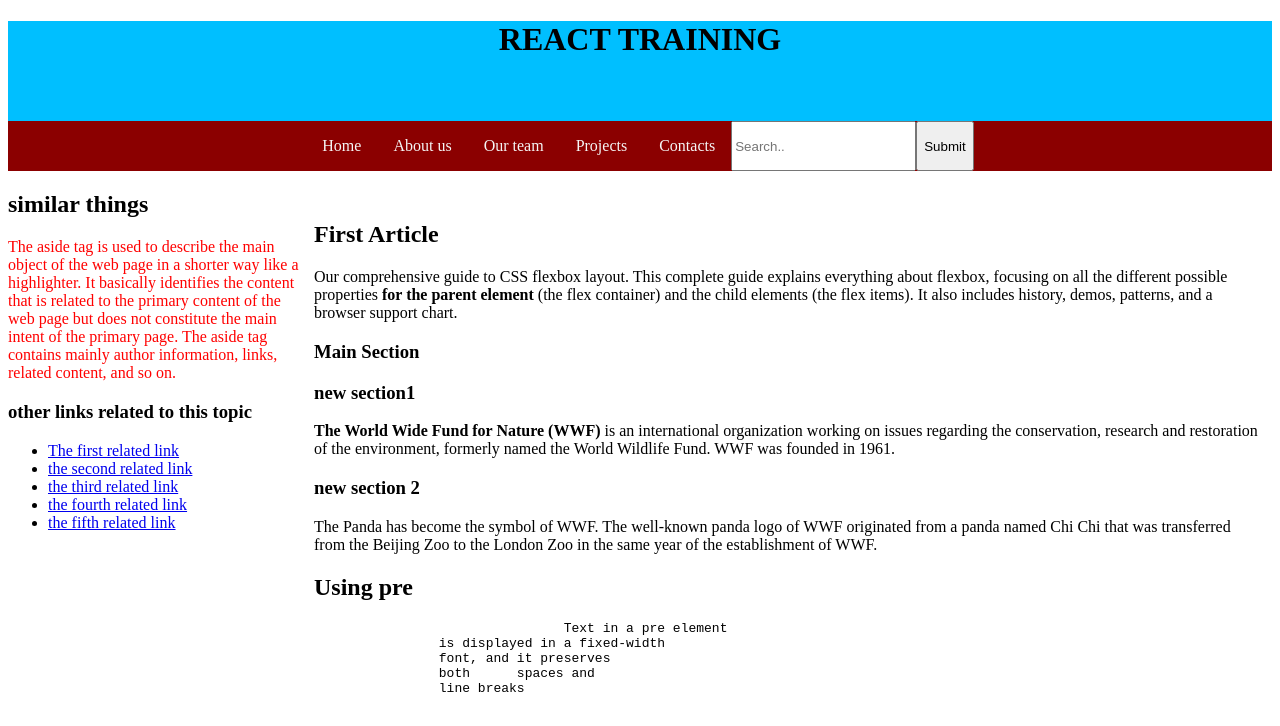
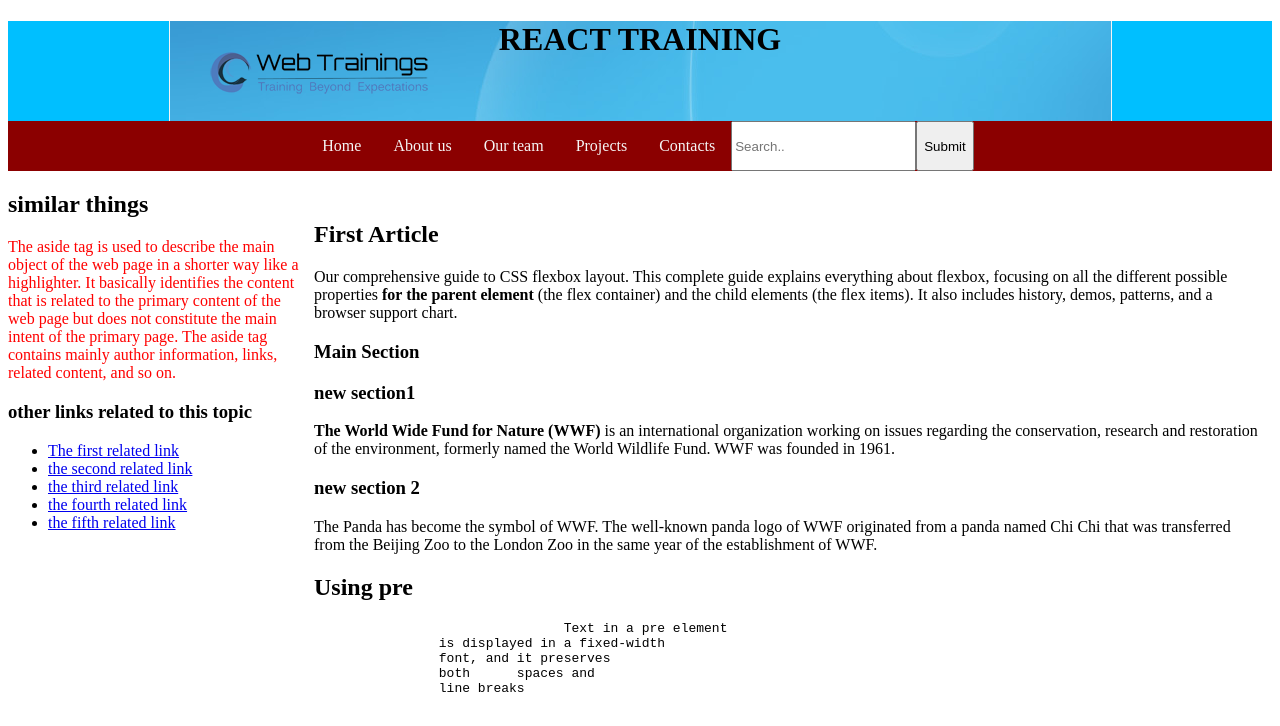
Before and after one commit to abdul-khadar071/cc-react-training-session2, a plain HTML site: page index.html in a window 1280 px wide. Shown: the top 726 px of the page. Drawn offline with Linux system fonts and the light colour scheme; files whose address does not match are found by name.

Commit message:
Update index.css

```diff
--- a/index.css
+++ b/index.css
@@ -22,7 +22,7 @@
   width:100%;
   height: 100px;
   background-color: deepskyblue;
-  background-image: url("image/logo.png");
+  background-image: url("logo.png");
   background-repeat: no-repeat;
   background-position: center;
 
```
